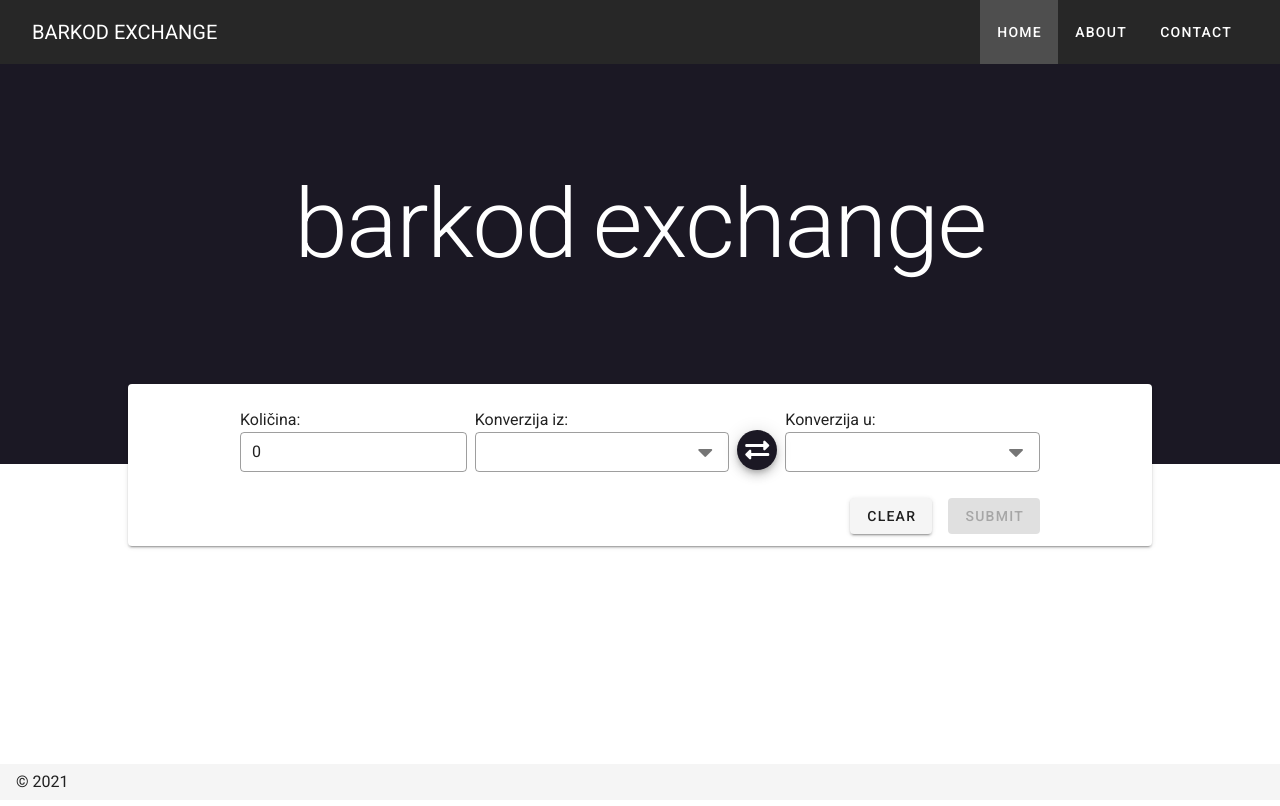
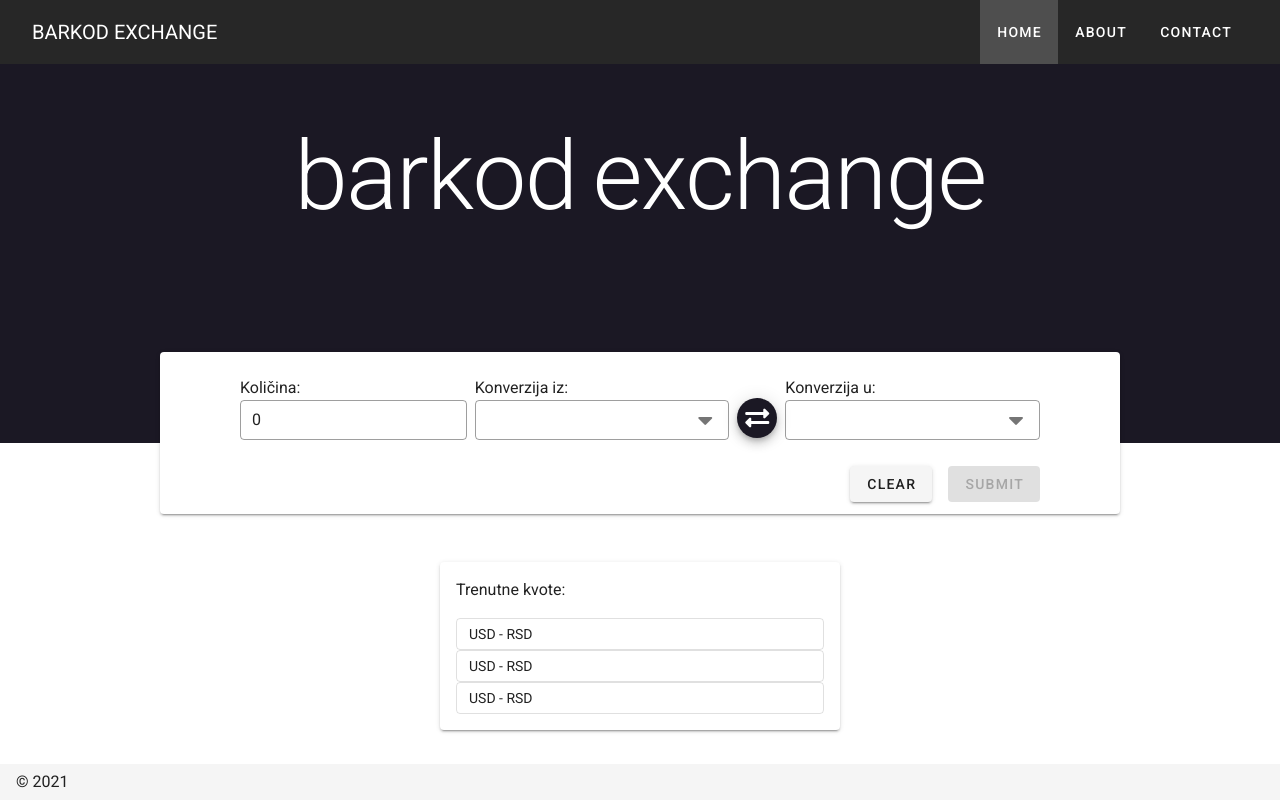
Before and after one commit to ObradovicNikola/BARKOD_BNX_FRONT, a Nuxt app: page / in a window 1280 px wide. Built offline with nearby package versions, Linux system fonts and the light colour scheme.

Commit message:
reordered layout

```diff
--- a/layouts/default.vue
+++ b/layouts/default.vue
@@ -1,7 +1,7 @@
 <template>
   <v-app color="red lighten-4">
     <app-header />
-    <v-main>
+    <v-main class="main-container px-10">
       <!-- style="max-width: 1200px" -->
       <!-- <v-container class=""> -->
       <Nuxt />
@@ -52,7 +52,13 @@ export default { name, data }
 </script>
 
 <style scoped>
-.v-main__wrap {
-  background: red;
+.main-container {
+  background: linear-gradient(to bottom, #1b1824 55%, white 50%);
+}
+
+@media only screen and (max-width: 800px) {
+  .main-container {
+    background: linear-gradient(to bottom, #1b1824 40%, white 30%);
+  }
 }
 </style>
--- a/pages/index.vue
+++ b/pages/index.vue
@@ -1,10 +1,11 @@
 <template>
-  <div class="showcase">
-    <h1 class="text-h1 logo">
+  <div class="showcase pb-10">
+    <h1 class="text-h1 logo text-center mt-16">
       <span id="barkod-logo" class="mr-4">barkod</span>exchange
     </h1>
 
-    <v-card class="kartica-converter py-3 px-3">
+    <div class="kartica-converter mx-auto mt-16" style="margin-top: 128px !important">
+      <v-card class="py-3 px-3">
         <ValidationObserver
           v-slot="{ invalid }"
           ref="observer"
@@ -30,7 +31,6 @@
                     v-model="frm.amount"
                     :error-messages="errors"
                     label=""
-                  type="number"
                     required
                     outlined
                     dense
@@ -106,6 +106,16 @@
           </form>
         </ValidationObserver>
       </v-card>
+      <v-card
+        class="mt-12 d-flex flex-column mx-auto pa-4"
+        style="max-width: 400px"
+      >
+        <p>Trenutne kvote:</p>
+        <v-chip label outlined>USD - RSD</v-chip>
+        <v-chip label outlined>USD - RSD</v-chip>
+        <v-chip label outlined>USD - RSD</v-chip>
+      </v-card>
+    </div>
     <div class="converter"></div>
   </div>
 </template>
@@ -136,15 +146,16 @@ const data = () => ({
 })
 
 const methods = {
-  submit() {
+  async submit() {
     this.buttonLoading = true
     console.log('submit', this.frm)
 
     let res
     try {
-      // res = await this.$axios.$post(
-      //   `http://192.168.1.12:3000/projects/copyright-complaint`
-      // )
+      res = await this.$axios.$post(
+        `https://obscure-cliffs-09563.herokuapp.com/convert?from=${this.frm.baseCurrency}&to=${this.frm.quoteCurrency}&amount=${this.frm.amount}`
+      )
+      console.log(res)
     } catch (err) {
       this.frmMeta.error = err
       this.frmMeta.status = 'error'
@@ -180,17 +191,12 @@ export default { name, components, data, methods }
 }
 
 .showcase {
-  height: 50vh;
-  background: #1b1824;
+  /* background: rgba(111, 111, 111, 0.8); */
+
+  /* background: #1b1824; */
   color: #fff;
-  position: relative;
-}
 
-.showcase .logo {
-  position: absolute;
-  top: 40%; /* position the top  edge of the element at the middle of the parent */
-  left: 50%; /* position the left edge of the element at the middle of the parent */
-  transform: translate(-50%, -50%);
+  /* position: relative; */
 }
 
 @media only screen and (max-width: 800px) {
@@ -218,10 +224,6 @@ export default { name, components, data, methods }
 .kartica-converter {
   /* min-width: 600px; */
   width: 80%;
-  position: absolute;
-  top: 80%; /* position the top  edge of the element at the middle of the parent */
-  left: 50%; /* position the left edge of the element at the middle of the parent */
-  transform: translate(-50%, 0%);
 }
 
 .v-input {
```
Lines whose indentation alone changed are shown as unchanged.
